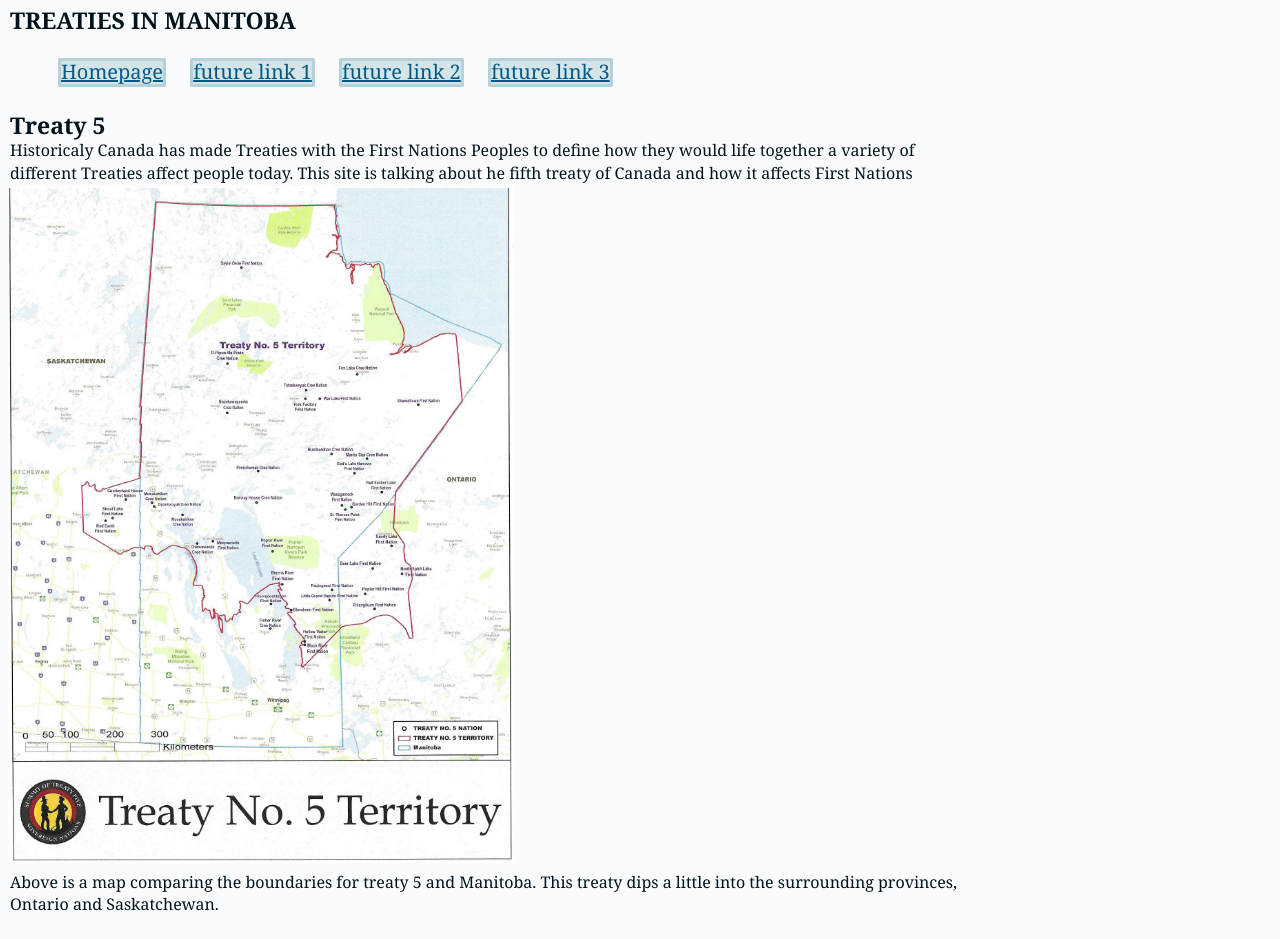
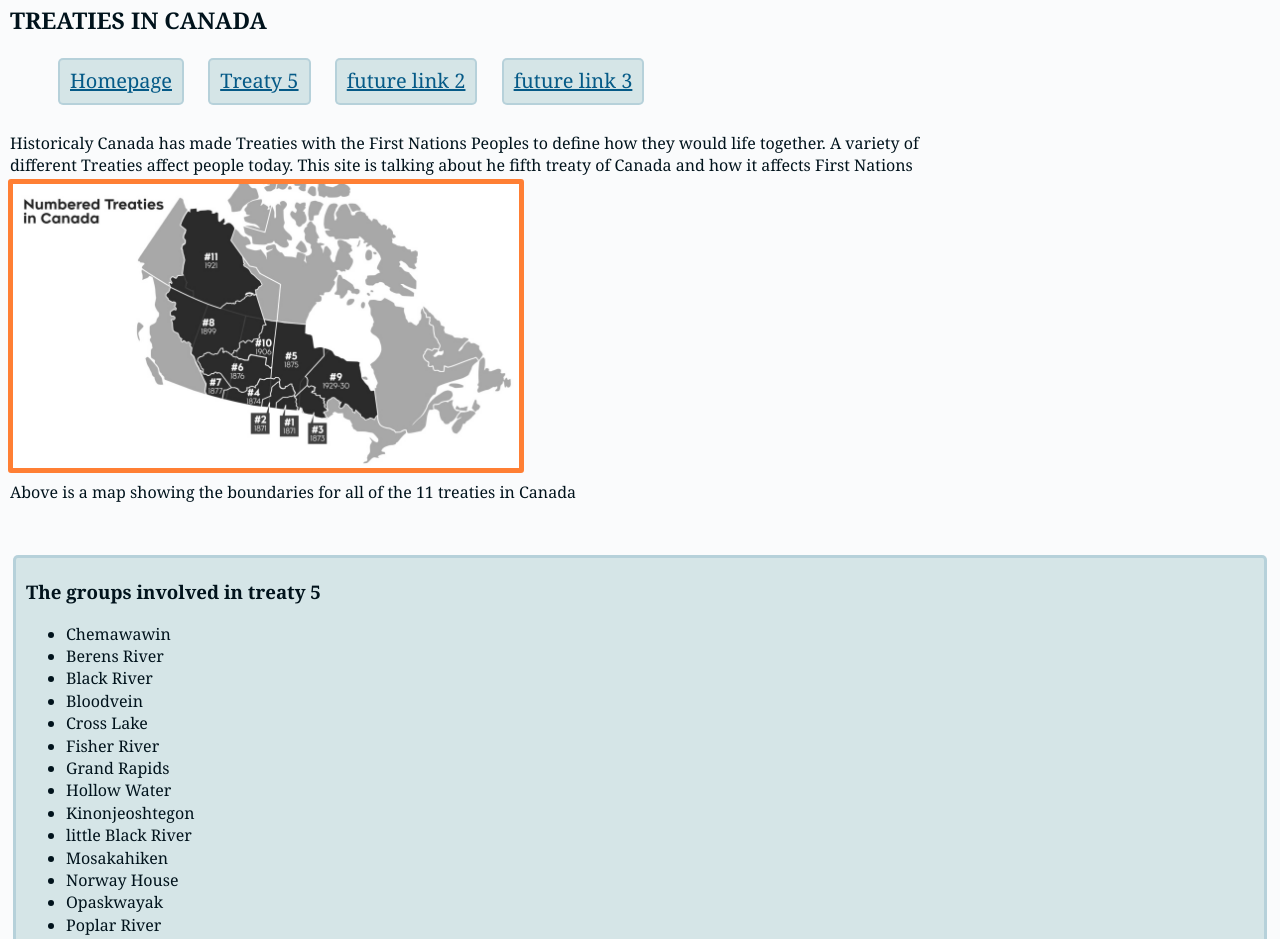
Before and after one commit to TLCoffin/css-basics-project, a plain HTML site: page index.html in a window 1280 px wide. Shown: the top 939 px of the page. Drawn offline with Linux system fonts and the light colour scheme.

Commit message:
switched up content and added new colours

```diff
--- a/index.html
+++ b/index.html
@@ -32,25 +32,6 @@
       }
 
       /*
-        link border colour and shape
-      */
-      nav ul li {
-        background-color: #01677025;
-        display: inline-block;
-        margin: 10px;
-        font-size: 20px;
-        border: 3px solid #055a8725;
-        border-radius: 2px;
-      }
-
-      /*
-        link text colour
-      */
-      a {
-        color: #055a87;
-      }
-
-      /*
         italics for span elements
       */
       span {
@@ -72,6 +53,12 @@
         font-size: 12px;
         padding: 10px;
       }
+
+      img {
+        /* border: 4px solid #055a8745; */
+        border: 5px solid #ff7f34;
+        border-radius: 3px;
+      }
     </style>
   </head>
   <body>
@@ -80,12 +67,12 @@
         navigation bar for future pages and content
       -->
       <nav>
-        <h1>Treaties In Manitoba</h1>
+        <h1>Treaties In Canada</h1>
         <ul>
-          <li><a href="index.html">Homepage</a></li>
-          <li><a href="">future link 1</a></li>
-          <li><a href="">future link 2</a></li>
-          <li><a href="">future link 3</a></li>
+          <li><a href="index.html" class="nav-link">Homepage</a></li>
+          <li><a href="second-page.html" class="nav-link">Treaty 5</a></li>
+          <li><a href="" class="nav-link">future link 2</a></li>
+          <li><a href="" class="nav-link">future link 3</a></li>
         </ul>
       </nav>
     </header>
@@ -98,17 +85,14 @@
         heading and territory image
       -->
       <section>
-        <h2>Treaty 5</h2>
+        <!-- <h2>Treaties in Canada</h2> -->
 
         <p>
-          Historicaly Canada has made Treaties with the First Nations Peoples to define how they would life together a variety of <br />
+          Historicaly Canada has made Treaties with the First Nations Peoples to define how they would life together. A variety of <br />
           different Treaties affect people today. This site is talking about he fifth treaty of Canada and how it affects First Nations
         </p>
-        <img src="images/treaty-5-map.jpg" width="40%" alt="a visual aid for comparing the boundaries of treaty 5 and Manitoba" />
-        <p>
-          Above is a map comparing the boundaries for treaty 5 and Manitoba. This treaty dips a little into the surrounding provinces, <br />
-          Ontario and Saskatchewan.
-        </p>
+        <img src="images/numbered-treaties-map.jpg" width="40%" alt="a visual aid for comparing the boundaries of the treaties in Canada" />
+        <p>Above is a map showing the boundaries for all of the 11 treaties in Canada</p>
         <br />
         <br />
         <!--
--- /dev/null
+++ b/second-page.html
@@ -0,0 +1,33 @@
+<!DOCTYPE html>
+<html lang="en">
+  <head>
+    <meta charset="UTF-8" />
+    <meta http-equiv="X-UA-Compatible" content="IE=edge" />
+    <meta name="viewport" content="width=device-width, initial-scale=1.0" />
+    <title>Second page</title>
+    <link rel="stylesheet" href="stylesheets/main.css" />
+  </head>
+  <body>
+    <header>
+      <!--
+        navigation bar for future pages and content
+      -->
+      <nav>
+        <h1>Treaty 5</h1>
+        <ul>
+          <li><a href="index.html" class="nav-link">Homepage</a></li>
+          <li><a href="second-page.html" class="nav-link">Treaty 5</a></li>
+          <li><a href="" class="nav-link">future link 2</a></li>
+          <li><a href="" class="nav-link">future link 3</a></li>
+        </ul>
+      </nav>
+    </header>
+    <main>
+      <p>Treaty 5 covers much of Manitoba and First Nations land. Here is a map of treaty 5 in comparison to the border of Manitoba.</p>
+      <img src="images/treaty-5-map.jpg" height="800px" width="auto" />
+    </main>
+    <footer>
+      <p>Footer</p>
+    </footer>
+  </body>
+</html>
--- a/stylesheets/main.css
+++ b/stylesheets/main.css
@@ -36,6 +36,29 @@ h2 {
   padding: 1px;
 }
 
+a {
+  color: #055a87;
+}
+
+nav ul li {
+  /* background-color: #01677025; */
+  display: inline-block;
+  /* margin: 10px;
+  font-size: 20px;
+  border: 3px solid #055a8725;
+  border-radius: 2px; */
+}
+
+.nav-link {
+  background-color: #01677025;
+  display: inline-block;
+  margin: 10px;
+  font-size: 20px;
+  border: 2px, solid, #055a8725;
+  border-radius: 5px;
+  padding: 10px;
+}
+
 /*OUTLINE------------------------------------*/
 
 /* font-family: ;
```
Also changed, not shown: images/all-treaties-map.png (added), images/numbered-treaties-map.jpg (added).
